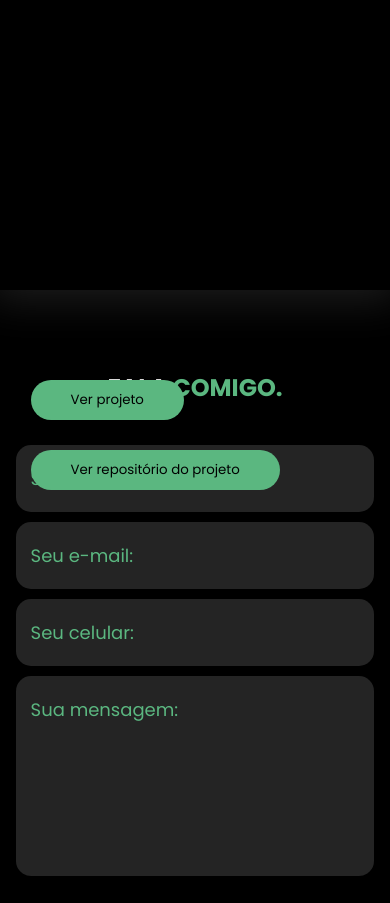
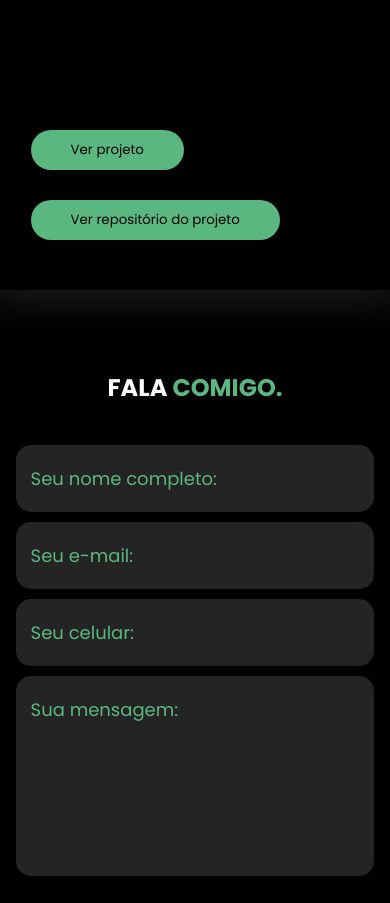
Before and after one commit to lucasgabwi/lucasgabwi-portfolio, a plain HTML site: page index.html in a window 390 px wide. Shown: the part 4460-5363 px from the top of the page. Drawn offline with nearby package versions, Linux system fonts and the light colour scheme.

Commit message:
Update style.css

```diff
--- a/css/style.css
+++ b/css/style.css
@@ -364,6 +364,6 @@ footer > .interface > .logo-footer img {
 
     .projects-links button {
         position: relative;
-        top: 700px;
+        top: 450px;
     }
 }
```
